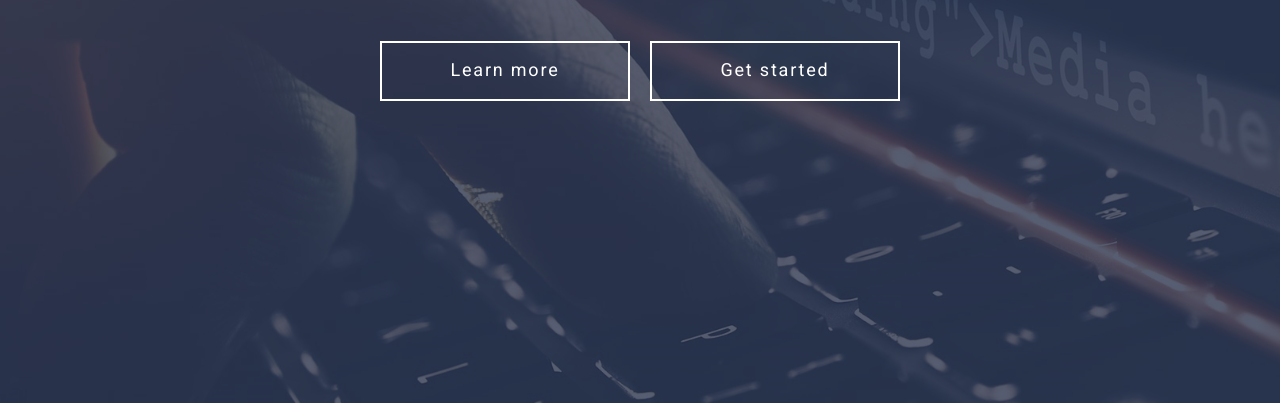
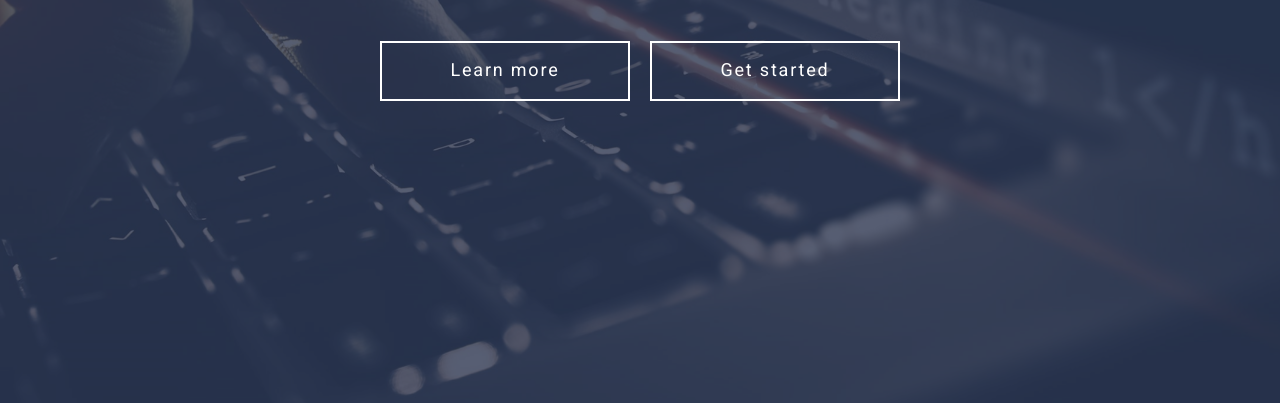
Before and after one commit to KaterynaNav/lesson9-grid, a website: page index.html in a window 1280 px wide. Shown: the part 397-800 px from the top of the page. Drawn offline with Linux system fonts and the light colour scheme.

Commit message:
правки черновика header

```diff
--- a/assets/scss/common/_typography.scss
+++ b/assets/scss/common/_typography.scss
@@ -5,8 +5,7 @@
 }
 
 html {
-  color: $color-primary;
-
+  overflow-y: scroll;
   font-family: $font-main;
   font-size: $font-size;
 }
--- a/assets/scss/components/header/_header.scss
+++ b/assets/scss/components/header/_header.scss
@@ -10,4 +10,6 @@
   color: $color-light;
   background-color: $color-primary;
   background-image: url(../img/img-header.png);
+  background-position: center;
+  background-size: cover;
 }
```
Also changed, not shown: assets/css/style.css.
